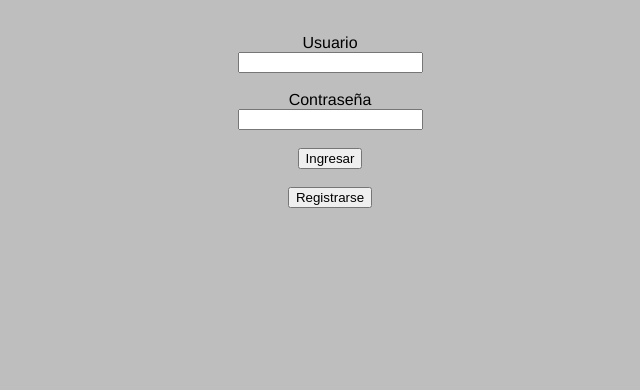
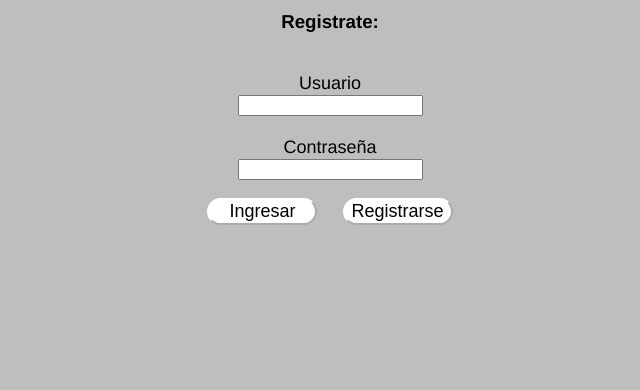
Before and after one commit to PioIX/2024---TPIN-1---G07, a plain HTML site: page Front/index.html in a window 1280 px wide. Shown: the part 410-800 px from the top of the page, without its empty margins (310-950 px from the left). Drawn offline with Linux system fonts and the light colour scheme; files whose address does not match are found by name.

Commit message:
cambio css

```diff
--- a/Front/index.html
+++ b/Front/index.html
@@ -5,6 +5,7 @@
     <meta name="viewport" content="width=device-width, initial-scale=1.0">
     <title>Wordle</title>
     <link rel="stylesheet" href="stryle.css">
+    <link rel="icon" type="img/png" href="imagenes/LOGO1.png">
 </head>
 <body>
     <div id="logo">
@@ -32,9 +33,6 @@
                 <br>
                 <div class="form-group">
                     <button class="btn btn-primary btn-success btn-lg btn-block form-check-control" onclick="ingresarUsuario()">Ingresar</button>
-                </div>
-                <br>
-                <div class="form-group">
                     <button class="btn btn-primary btn-danger btn-lg btn-block form-check-control" onclick="registrarNuevoUsuario()">Registrarse</button>
                 </div>
             </div>
--- a/Front/stryle.css
+++ b/Front/stryle.css
@@ -29,11 +29,13 @@ h3{
 h4{
     color: #000;
     font-family: 'Franklin Gothic Medium', 'Arial Narrow', Arial, sans-serif;
+    font-size: 30px;
 }
 
 .form-group{
     color: #000;
     font-family: 'Franklin Gothic Medium', 'Arial Narrow', Arial, sans-serif;
+    font-size: large;
 }
 
 .header h1 {
@@ -127,3 +129,15 @@ h4{
     height: 29px;
     width: auto;
 }
+
+.btn {
+    background-color: white;
+    border-radius: 16px;
+    border-color: #fff;
+    display: inline-block;
+    margin-left: 10px;
+    margin-right: 10px;
+    width: 110px;
+    height: 27px;
+    font-size: large;
+}
```
